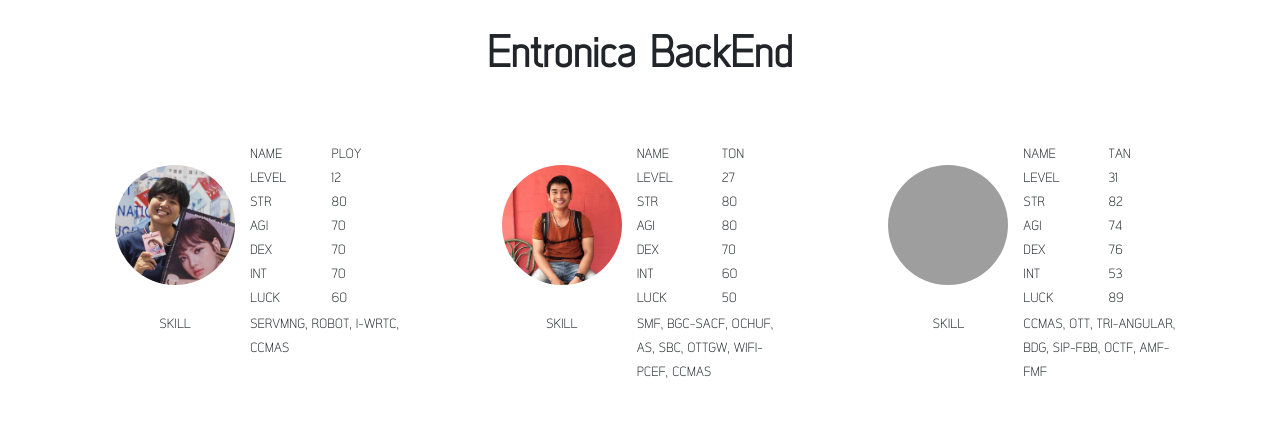
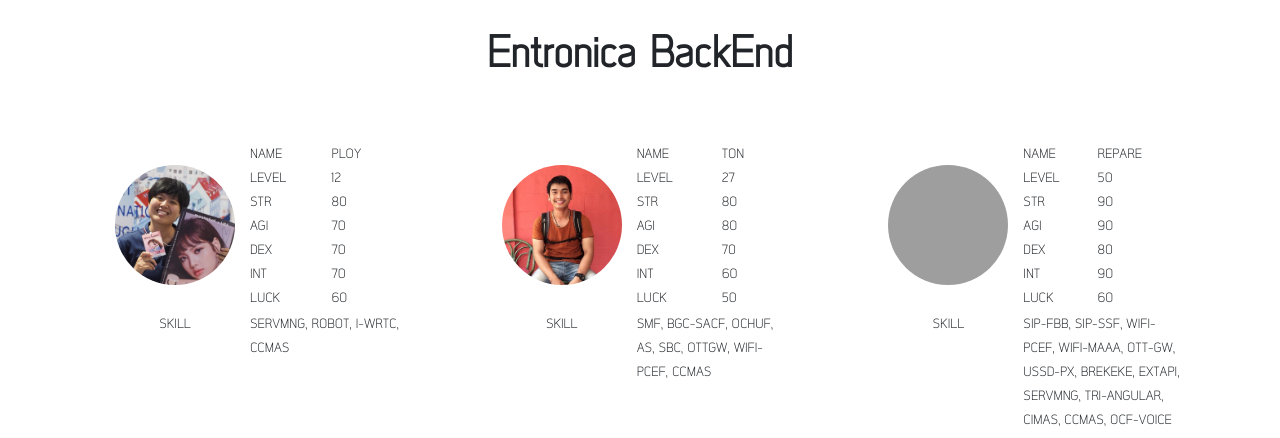
Before and after one commit to lazylove/EntroGuild, a plain HTML site: page index.html in a window 1280 px wide. Shown: the top 438 px of the page. Drawn offline with nearby package versions, Linux system fonts and the light colour scheme; grey boxes are pictures that could not be loaded; files whose address does not match are found by name.

Commit message:
update pepare

```diff
--- a/dev.html
+++ b/dev.html
@@ -1,3 +1,39 @@
+<!-- P'Pare-->
+<div class="container1">
+    <div class="article">
+        <img src="https://scontent.fbkk12-1.fna.fbcdn.net/v/t1.0-9/38446572_10212899846716586_4088874617446334464_n.jpg?_nc_cat=106&oh=79fc3ead6c56121bbdccf5a81350cfa9&oe=5C6098F7"
+        width="120" height="120" class="imgC" >
+    </div>
+    <div class="test2">
+        <p>NAME</p><br>
+        <p>LEVEL</p><br>
+        <p>STR</p><br>
+        <p>AGI</p><br>
+        <p>DEX</p><br>
+        <p>INT</p><br>
+        <p>LUCK</p><br>
+    </div>
+    <div class="test2">
+            <p>REPARE</p><br>
+            <p>50</p><br>
+            <p>90</p><br>
+            <p>90</p><br>
+            <p>80</p><br>
+            <p>90</p><br>
+            <p>60</p><br>
+        </div>
+        <div class="item1">
+            <div class="item2">
+            <div>
+                <p>SKILL</p>
+            </div>
+            <div class="test2">
+                <p>SIP-FBB, SIP-SSF, WIFI-PCEF, WIFI-MAAA, OTT-GW, USSD-PX, BREKEKE, EXTAPI, SERVMNG, TRI-ANGULAR, CIMAS, CCMAS, OCF-VOICE</p>
+            </div>
+            </div>
+        </div>
+</div>
+
 <!-- P'TAN-->
 <div class="container1">
         <div class="article">
```
